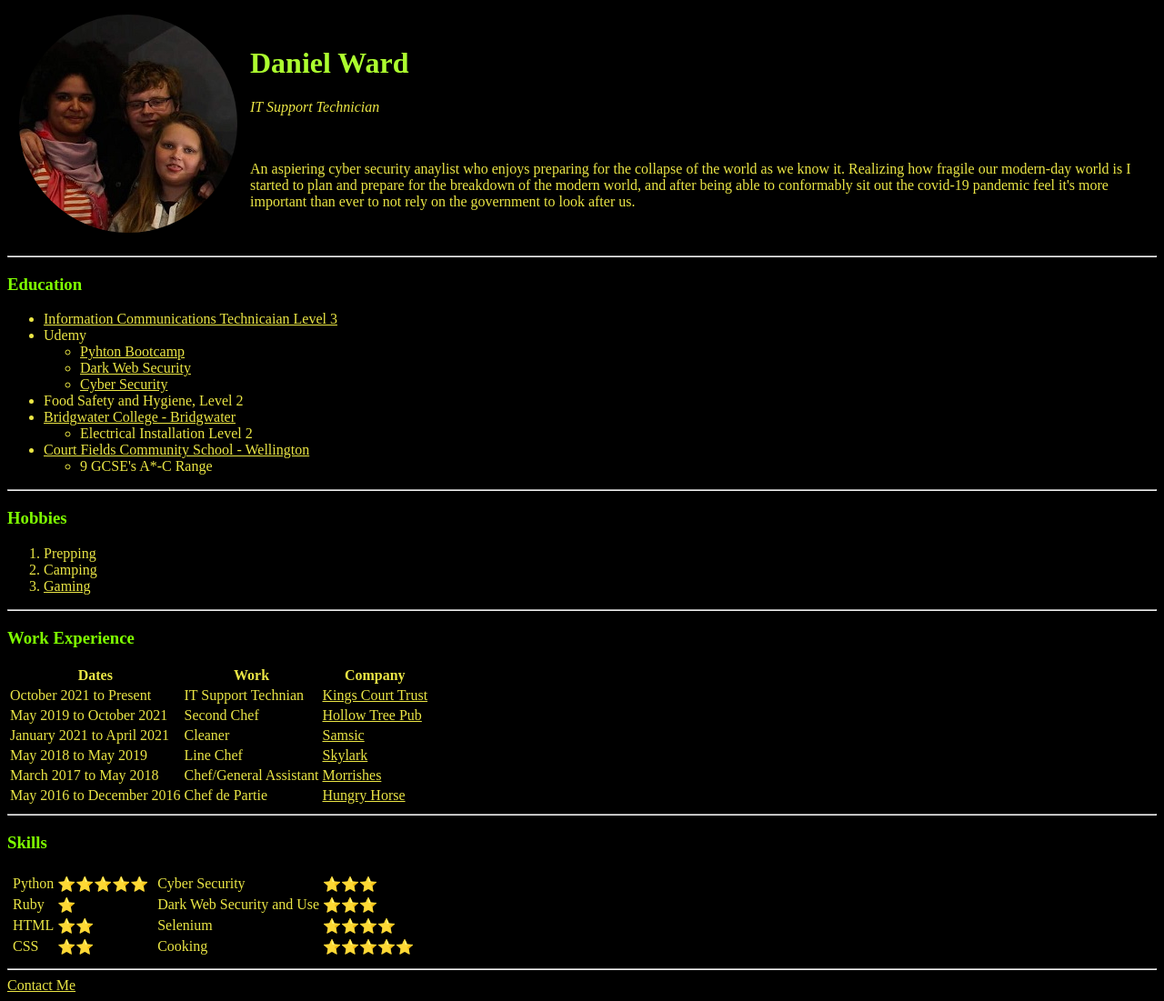
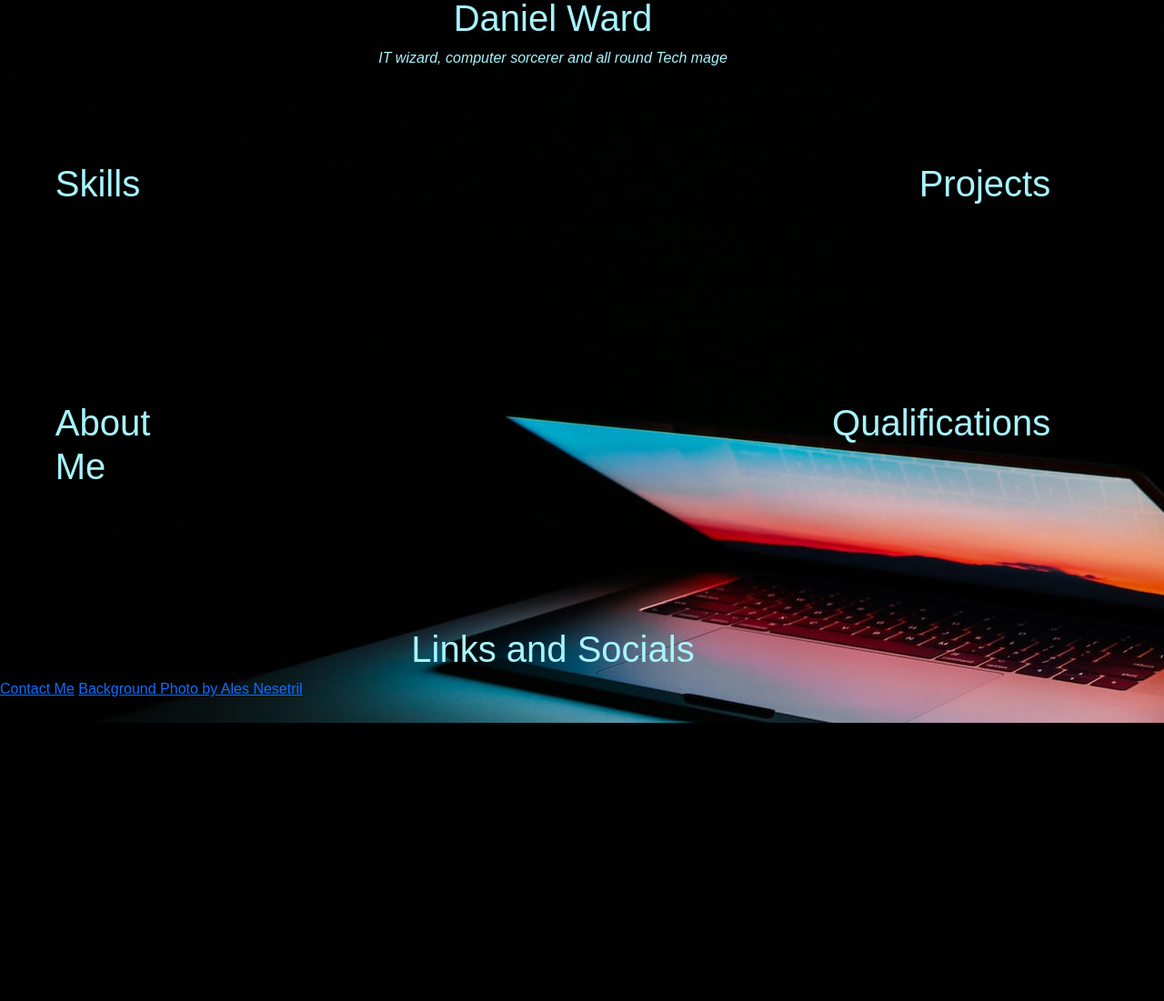
Before and after one commit to alxiden/PersonalSite, a plain HTML site: page index.html in a window 1280 px wide. Shown: the part 5-1106 px from the top of the page at 91% size. After the commit the page ends 800 px from the top, so only its background shows below. Drawn offline with nearby package versions, Linux system fonts and the light colour scheme.

Commit message:
Improved Css

```diff
--- a/CSS/styles.css
+++ b/CSS/styles.css
@@ -1,29 +1,63 @@
 /*Tags */
 body{
-    background-color: black;
+    background-image: url("../Images/Background.jpg");
+    background-color: black ;
+    width: 95%;
+    font-family: Copperplate,Copperplate Gothic Light,fantasy;
+    /* background-repeat: no-repeat; */
 }
 hr{
     line-height: normal;
 }
 h1{
-    color: greenyellow;
+    color: #A8F4FE;
 }
 h3{
-    color: chartreuse;
+    color: #A8F4FE;
 }
-table{
-    color: #EBE645;
-}
-li{
-    color: #EBE645;
-}
-a{
-    color: #EBE645;
+p{
+    color: #A8F4FE;
 }
 
+
 /*Class */
+.header-box{
+    width: 50%;
+    height: 20%;
+
+}
+
+.col-lg{
+    padding-top: 5%;
+    padding-bottom: 12%;
+    padding-left: 5%;
+    padding-right: 5%;
+}
 
 /*ID */
-#ProfilePic{
-    border-radius: 50%;
+#topbox{
+    margin: 0%;
+
 }
+#header{
+    align-items: center;
+    text-align: center;
+    margin-left: auto;
+    margin-right: auto;
+}
+/* #firstrow{
+    background-color: brown;
+} */
+
+#bottombox{
+    align-items: center;
+    text-align: center;
+    margin-left: auto;
+    margin-right: auto;
+}
+#L1{
+    text-align: end;
+}
+#L2{
+    text-align: end;
+}
--- a/index.html
+++ b/index.html
@@ -5,159 +5,69 @@
     <meta http-equiv="X-UA-Compatible" content="IE=edge" />
     <meta name="viewport" content="width=device-width, initial-scale=1.0" />
     <title>Daniel Ward's Homepage</title>
+    <!-- Bootstrap -->
+    <link href="https://cdn.jsdelivr.net/npm/bootstrap@5.0.2/dist/css/bootstrap.min.css" rel="stylesheet" integrity="sha384-EVSTQN3/azprG1Anm3QDgpJLIm9Nao0Yz1ztcQTwFspd3yD65VohhpuuCOmLASjC" crossorigin="anonymous">
+    <!-- Local CSS -->
     <link rel="stylesheet" href="CSS/styles.css">
-    <style>
-
-    </style>
   </head>
 
   <body>
-    <table cellspacing="12">
+    <div id="topbox">
+        <div>
+          <table id="header" cellspacing="12">
             <tr>
-        <td><img id="ProfilePic" src="Images\danProfilepic.jpg" alt="Dan's Profile Pic" /></td>
               <td>
-          <h1>Daniel Ward</h1>
-          <p><em>IT Support Technician</em></p>
+                <h1 class="fs-1">Daniel Ward</h1>
+                <p><em>IT wizard, computer sorcerer and all round Tech mage</em></p>
                 <br />
-          <p>
-            An aspiering cyber security anaylist who enjoys preparing for the collapse
-            of the world as we know it. Realizing how fragile our modern-day
-            world is I started to plan and prepare for the breakdown of the
-            modern world, and after being able to conformably sit out the
-            covid-19 pandemic feel it's more important than ever to not rely on
-            the government to look after us.
-          </p>
               </td>
             </tr>
           </table>
+        </div>
+    </div>
+    <div class="container-fluid">
+      <div class="row">
+        <div class="col-lg">
+          <div >
+            <h3 class="fs-1">Skills</h3>
+          </div>
+        </div>
+        <div class="col-lg">
 
-    <hr />
-    <h3>Education</h3>
-    <ul><!-- Education List-->
-      <li><a href="Images\Level 3.jpg">Information Communications Technicaian Level 3</a></li>
-      <li>Udemy</li>
-      <ul>
-        <li><a href="Images\Python.jpg">Pyhton Bootcamp</a></li>
-        <li><a href="Images\Dark Web.jpg">Dark Web Security</a></li>
-        <li><a href="Images\Cyber Security.jpg">Cyber Security</a></li>
-      </ul>
-      <li>Food Safety and Hygiene, Level 2</li>
-      <li>
-        <a href="https://www.btc.ac.uk/">Bridgwater College - Bridgwater</a>
-      </li>
-      <ul>
-        <li>Electrical Installation Level 2</li>
-      </ul>
-      <li>
-        <a href="https://www.courtfields.net/"
-          >Court Fields Community School - Wellington</a
-        >
-      </li>
-      <ul>
-        <li>9 GCSE's A*-C Range</li>
-      </ul>
-    </ul>
-    <hr>
-    <h3>Hobbies</h3>
-    <ol><!--Hobbies List-->
-      <li>Prepping</li>
-      <li>Camping</li>
-      <li><a href="https://steamcommunity.com/id/alxiden/">Gaming</a></li>
-    </ol>
-    <hr />
-    <h3>Work Experience</h3>
-    <table><!--Work Table-->
-      <thead>
-        <tr>
-          <th>Dates</th>
-          <th>Work</th>
-          <th>Company</th>
-        </tr>
-      </thead>
-      <tbody>
-        <tr>
-          <td>October 2021 to Present</td>
-          <td>IT Support Technian</td>
-          <td><a href="https://www.kctrust.co.uk/">Kings Court Trust</a> </td>
-        </tr>
-        <tr>
-          <td>May 2019 to October 2021</td>
-          <td>Second Chef</td>
-          <td><a href="https://www.hollowtreepubbradleystoke.co.uk/">Hollow Tree Pub</a></td>
-        </tr>
-        <tr>
-          <td>January 2021 to April 2021</td>
-          <td>Cleaner</td>
-          <td><a href="https://www.samsic.uk/">Samsic</a></td>
-        </tr>
-        <tr>
-          <td>May 2018 to May 2019</td>
-          <td>Line Chef</td>
-          <td><a href="https://www.skylarkpub.co.uk/">Skylark</a></td>
-        </tr>
-        <tr>
-          <td>March 2017 to May 2018</td>
-          <td>Chef/General Assistant</td>
-          <td><a href="https://www.morrishs.co.uk/">Morrishes</a></td>
-        </tr>
-        <tr>
-          <td>May 2016 to December 2016</td>
-          <td>Chef de Partie</td>
-          <td><a href="https://www.hungryhorse.co.uk/pubs/somerset/the-stonegallows-inn/">Hungry Horse</a></td>
-        </tr>
-      </tbody>
-    </table>
-    <hr>
-    <h3>Skills</h3>
-    <table><!--Skills Table-->
-      <tr>
-        <td>
-          <table>
-            <tbody>
-              <tr>
-                <td>Python</td>
-                <td>⭐⭐⭐⭐⭐</td>
-              </tr>
-              <tr>
-                <td>Ruby</td>
-                <td>⭐</td>
-              </tr>
-              <tr>
-                <td>HTML</td>
-                <td>⭐⭐</td>
-              </tr>
-              <tr>
-                <td>CSS</td>
-                <td>⭐⭐</td>
-              </tr>
-            </tbody>
-          </table>
-        </td>
-        <td>
-          <table>
-            <tbody>
-              <tr>
-                <td>Cyber Security</td>
-                <td>⭐⭐⭐</td>
-              </tr>
-              <tr>
-                <td>Dark Web Security and Use</td>
-                <td>⭐⭐⭐</td>
-              </tr>
-              <tr>
-                <td>Selenium</td>
-                <td>⭐⭐⭐⭐</td>
-              </tr>
-              <tr>
-                <td>Cooking</td>
-                <td>⭐⭐⭐⭐⭐</td>
-              </tr>
-            </tbody>
-          </table>
-        </td>
-      </tr>
-    </table>
-    <hr />
+        </div>
+        <div class="col-lg" id="L1">
+          <div>
+            <h3 class="fs-1">Projects</h3>
+
+          </div>
+        </div>
+      </div>
+      <div class="row">
+        <div class="col-lg">
+          <div class="header-box">
+            <h3 class="fs-1">About Me</h3>
+
+          </div>
+        </div>
+        <div class="col-lg">
+
+        </div>
+        <div class="col-lg" id="L2">
+          <h3 class="fs-1">Qualifications</h3>
+        </div>
+      </div>
+    </div>
+
+
+
+
+
+    <div class="header-box" id="bottombox">
+      <h3 class="fs-1">Links and Socials</h3>
+
+    </div>
+
     <a href="contactme.html">Contact Me</a>
+    <a href="https://unsplash.com/@alesnesetril">Background Photo by Ales Nesetril</a>
   </body>
 </html>
```
Also changed, not shown: Images/Background.jpg (added). Lines whose indentation alone changed are shown as unchanged.
